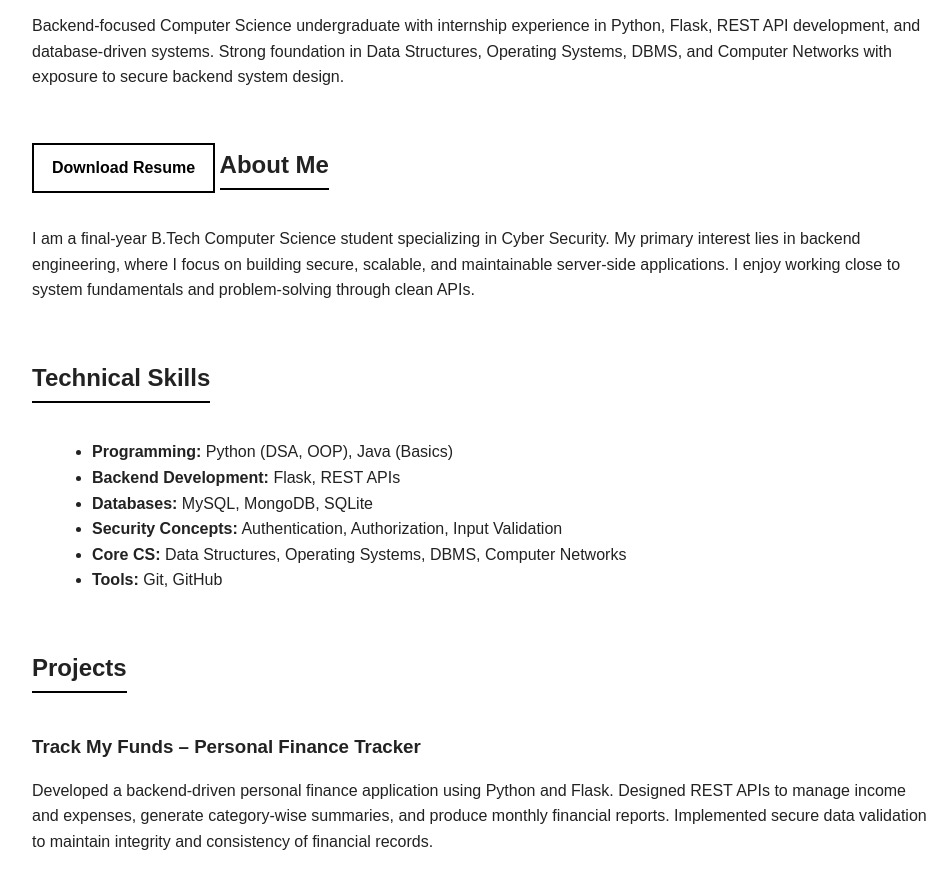
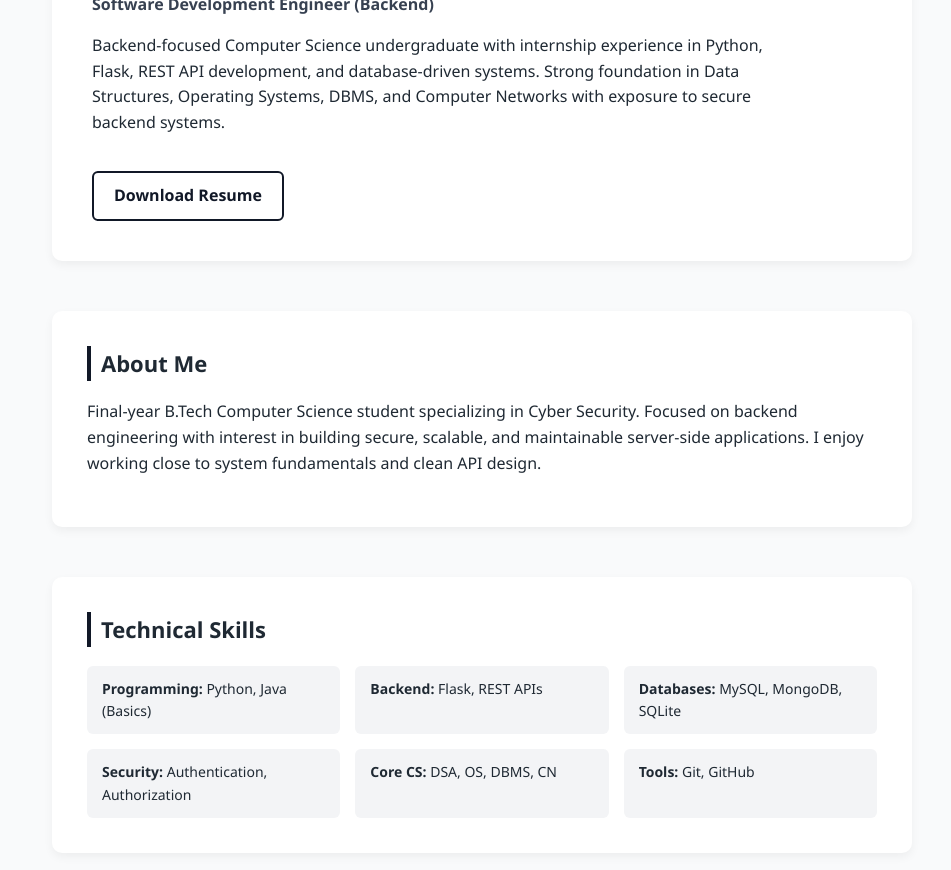
Before and after one commit to SasiReddy-dev/SasiReddy-dev.github.io, a plain HTML site: page index.html in a window 1280 px wide. Shown: the part 157-1027 px from the top of the page, without its empty margins (158-1109 px from the left). Drawn offline with Linux system fonts and the light colour scheme.

Commit message:
Update index.html

```diff
--- a/index.html
+++ b/index.html
@@ -6,66 +6,129 @@
   <title>Sasi Kumar Reddy | Backend Software Engineer</title>
 
   <style>
+    * {
+      box-sizing: border-box;
+    }
+
     body {
-      font-family: Arial, Helvetica, sans-serif;
+      margin: 0;
+      font-family: "Segoe UI", Roboto, Arial, sans-serif;
+      background-color: #f9fafb;
+      color: #1f2933;
       line-height: 1.6;
-      margin: 0;
-      padding: 0;
-      background-color: #ffffff;
-      color: #222;
     }
 
     .container {
       max-width: 900px;
       margin: auto;
-      padding: 40px 20px;
+      padding: 50px 20px;
     }
 
-    h1 {
-      font-size: 32px;
-      margin-bottom: 5px;
+    /* HERO */
+    .hero {
+      background: #ffffff;
+      padding: 40px;
+      border-radius: 10px;
+      box-shadow: 0 4px 10px rgba(0,0,0,0.05);
     }
 
-    h2 {
-      margin-top: 40px;
-      border-bottom: 2px solid #000;
-      display: inline-block;
-      padding-bottom: 4px;
+    .hero h1 {
+      margin: 0;
+      font-size: 34px;
     }
 
-    h3 {
-      margin-bottom: 5px;
+    .hero .role {
+      margin-top: 5px;
+      font-weight: 600;
+      color: #374151;
     }
 
-    .role {
-      font-weight: bold;
-      color: #444;
+    .hero p {
+      margin-top: 15px;
+      max-width: 700px;
     }
 
     .btn {
       display: inline-block;
-      margin-top: 15px;
-      padding: 10px 18px;
-      border: 2px solid #000;
+      margin-top: 20px;
+      padding: 10px 20px;
+      border: 2px solid #111827;
+      color: #111827;
       text-decoration: none;
-      font-weight: bold;
-      color: #000;
+      font-weight: 600;
+      border-radius: 6px;
+      transition: background 0.2s ease;
+    }
+
+    .btn:hover {
+      background: #111827;
+      color: #ffffff;
+    }
+
+    /* SECTIONS */
+    section {
+      margin-top: 50px;
+      background: #ffffff;
+      padding: 35px;
+      border-radius: 10px;
+      box-shadow: 0 4px 10px rgba(0,0,0,0.05);
+    }
+
+    section h2 {
+      margin-top: 0;
+      font-size: 22px;
+      border-left: 4px solid #111827;
+      padding-left: 10px;
+    }
+
+    section h3 {
+      margin-bottom: 5px;
+      color: #111827;
     }
 
     ul {
-      margin-left: 20px;
+      padding-left: 20px;
+    }
+
+    ul li {
+      margin-bottom: 8px;
+    }
+
+    .skills-grid {
+      display: grid;
+      grid-template-columns: repeat(auto-fit, minmax(250px, 1fr));
+      gap: 15px;
+      margin-top: 15px;
+    }
+
+    .skill-box {
+      background: #f3f4f6;
+      padding: 12px 15px;
+      border-radius: 6px;
+      font-size: 14px;
     }
 
     footer {
-      margin-top: 50px;
-      padding-top: 20px;
-      border-top: 1px solid #ddd;
+      margin-top: 60px;
+      text-align: center;
+      color: #4b5563;
     }
 
-    a {
-      color: #000;
+    footer a {
+      color: #111827;
+      font-weight: 600;
       text-decoration: none;
-      font-weight: bold;
+      margin: 0 8px;
+    }
+
+    @media (max-width: 600px) {
+      .hero {
+        padding: 30px 20px;
+      }
+
+      section {
+        padding: 30px 20px;
+      }
     }
   </style>
 </head>
@@ -74,103 +137,90 @@
   <div class="container">
 
     <!-- HERO -->
+    <div class="hero">
       <h1>Yenuga Sasi Kumar Reddy</h1>
-    <p class="role">Software Development Engineer (Backend)</p>
+      <div class="role">Software Development Engineer (Backend)</div>
 
       <p>
         Backend-focused Computer Science undergraduate with internship experience
         in Python, Flask, REST API development, and database-driven systems.
-      Strong foundation in Data Structures, Operating Systems, DBMS, and
-      Computer Networks with exposure to secure backend system design.
+        Strong foundation in Data Structures, Operating Systems, DBMS,
+        and Computer Networks with exposure to secure backend systems.
       </p>
 
       <a class="btn" href="Sasi_Kumar_Reddy_Backend_SDE_Resume.pdf" download>
         Download Resume
       </a>
+    </div>
 
     <!-- ABOUT -->
+    <section>
       <h2>About Me</h2>
       <p>
-      I am a final-year B.Tech Computer Science student specializing in Cyber Security.
-      My primary interest lies in backend engineering, where I focus on building
-      secure, scalable, and maintainable server-side applications.
-      I enjoy working close to system fundamentals and problem-solving through clean APIs.
+        Final-year B.Tech Computer Science student specializing in Cyber Security.
+        Focused on backend engineering with interest in building secure,
+        scalable, and maintainable server-side applications.
+        I enjoy working close to system fundamentals and clean API design.
       </p>
+    </section>
 
     <!-- SKILLS -->
+    <section>
       <h2>Technical Skills</h2>
-    <ul>
-      <li><strong>Programming:</strong> Python (DSA, OOP), Java (Basics)</li>
-      <li><strong>Backend Development:</strong> Flask, REST APIs</li>
-      <li><strong>Databases:</strong> MySQL, MongoDB, SQLite</li>
-      <li><strong>Security Concepts:</strong> Authentication, Authorization, Input Validation</li>
-      <li><strong>Core CS:</strong> Data Structures, Operating Systems, DBMS, Computer Networks</li>
-      <li><strong>Tools:</strong> Git, GitHub</li>
-    </ul>
+      <div class="skills-grid">
+        <div class="skill-box"><strong>Programming:</strong> Python, Java (Basics)</div>
+        <div class="skill-box"><strong>Backend:</strong> Flask, REST APIs</div>
+        <div class="skill-box"><strong>Databases:</strong> MySQL, MongoDB, SQLite</div>
+        <div class="skill-box"><strong>Security:</strong> Authentication, Authorization</div>
+        <div class="skill-box"><strong>Core CS:</strong> DSA, OS, DBMS, CN</div>
+        <div class="skill-box"><strong>Tools:</strong> Git, GitHub</div>
+      </div>
+    </section>
 
     <!-- PROJECTS -->
+    <section>
       <h2>Projects</h2>
 
       <h3>Track My Funds – Personal Finance Tracker</h3>
       <p>
         Developed a backend-driven personal finance application using Python and Flask.
-      Designed REST APIs to manage income and expenses, generate category-wise summaries,
-      and produce monthly financial reports. Implemented secure data validation
-      to maintain integrity and consistency of financial records.
+        Designed REST APIs for managing income and expenses, category-wise summaries,
+        and monthly financial reports with secure data validation.
       </p>
 
       <h3>User Authentication & Role-Based Access API</h3>
       <p>
         Built a backend authentication system using Python and Flask.
-      Implemented user registration, login, role-based authorization,
-      protected routes, and secure access control mechanisms
-      following backend security best practices.
+        Implemented user login, role-based authorization, protected routes,
+        and secure access control following backend security best practices.
       </p>
+    </section>
 
     <!-- INTERNSHIP -->
+    <section>
       <h2>Internship Experience</h2>
 
-    <h3>Nuclear Fuel Complex (Department of Atomic Energy) – Backend Development Intern</h3>
-    <p><em>Hyderabad, India</em></p>
+      <h3>Nuclear Fuel Complex (Department of Atomic Energy) – Backend Intern</h3>
       <ul>
-      <li>
-        Developed backend services using Python and Flask to support secure
-        file processing workflows in a controlled environment.
-      </li>
-      <li>
-        Designed and implemented REST APIs for logging, structured data storage,
-        and automated report generation.
-      </li>
-      <li>
-        Integrated database operations to manage backend data pipelines
-        and streamline analysis processes.
-      </li>
-      <li>
-        Implemented access control mechanisms and isolated execution
-        to enhance backend system security.
-      </li>
+        <li>Developed backend services using Python and Flask for secure file processing workflows.</li>
+        <li>Designed REST APIs for logging, structured data storage, and report generation.</li>
+        <li>Integrated database operations to support backend data pipelines.</li>
+        <li>Implemented access control and isolated execution to enhance system security.</li>
       </ul>
+    </section>
 
     <!-- EDUCATION -->
+    <section>
       <h2>Education</h2>
       <p>
-      <strong>B.Tech in Computer Science and Engineering (Cyber Security)</strong><br />
-      Malla Reddy University, Telangana (2022 – 2026)<br />
+        <strong>B.Tech in Computer Science & Engineering (Cyber Security)</strong><br>
+        Malla Reddy University (2022 – 2026)<br>
         CGPA: 8.86 / 10
       </p>
-
-    <!-- CERTIFICATIONS -->
-    <h2>Certifications</h2>
-    <ul>
-      <li>Internship Certification – Nuclear Fuel Complex (DAE)</li>
-      <li>Python Programming Essentials – Rise University</li>
-      <li>Zscaler Networking Fundamentals – Zscaler Academy</li>
-      <li>Palo Alto Cyber Security Virtual Internship – EduSkills (AICTE)</li>
-    </ul>
+    </section>
 
     <!-- CONTACT -->
     <footer>
-      <h2>Contact</h2>
       <p>Email: sasikumarreddyyenuga@gmail.com</p>
       <p>
         <a href="https://github.com/SasiReddy-dev">GitHub</a> |
```
Lines whose indentation alone changed are shown as unchanged.
